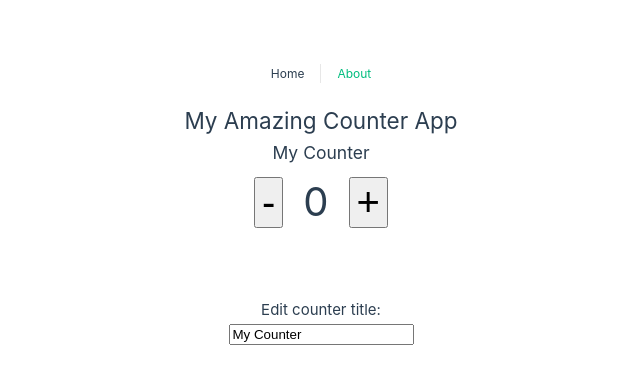
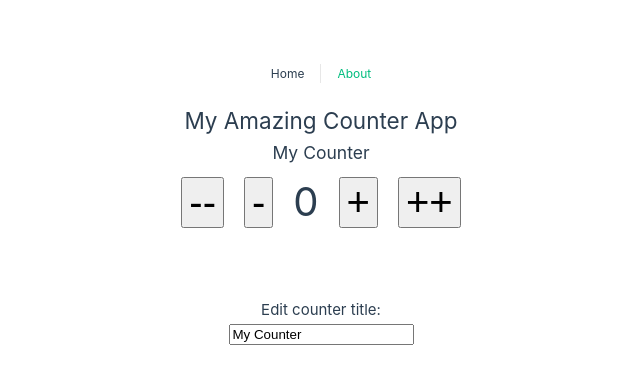
Before and after one commit to miguelfervi/vue-composition-api-basics, a Vue app: page / in a window 1280 px wide. Shown: the top 384 px of the page, without its empty margins (319-959 px from the left). Built offline with nearby package versions, Linux system fonts and the light colour scheme.

Commit message:
changes in counter

```diff
--- a/src/views/HomeView.vue
+++ b/src/views/HomeView.vue
@@ -6,9 +6,11 @@
     <h3> {{ counterData.title }}</h3>
 
     <div>
-      <button @click="decreaseCounter" class="btn">-</button>
+      <button @click="decreaseCounter(2)" class="btn">--</button>
+      <button @click="decreaseCounter(1)" class="btn">-</button>
       <span class="counter">{{ counterData.count }}</span>
-      <button @click="increaseCounter" class="btn">+</button>
+      <button @click="increaseCounter(1)" class="btn">+</button>
+      <button @click="increaseCounter(2)" class="btn">++</button>
     </div>
 
     <div class="edit">
@@ -31,12 +33,12 @@
       title: 'My Counter'
     })
 
-    const increaseCounter = () => {
-      counterData.count++
+    const increaseCounter = amount => {
+      counterData.count += amount
     }
 
-    const decreaseCounter = () => {
-      counterData.count--
+    const decreaseCounter = amount => {
+      counterData.count -= amount
     }
 </script>
 
```
